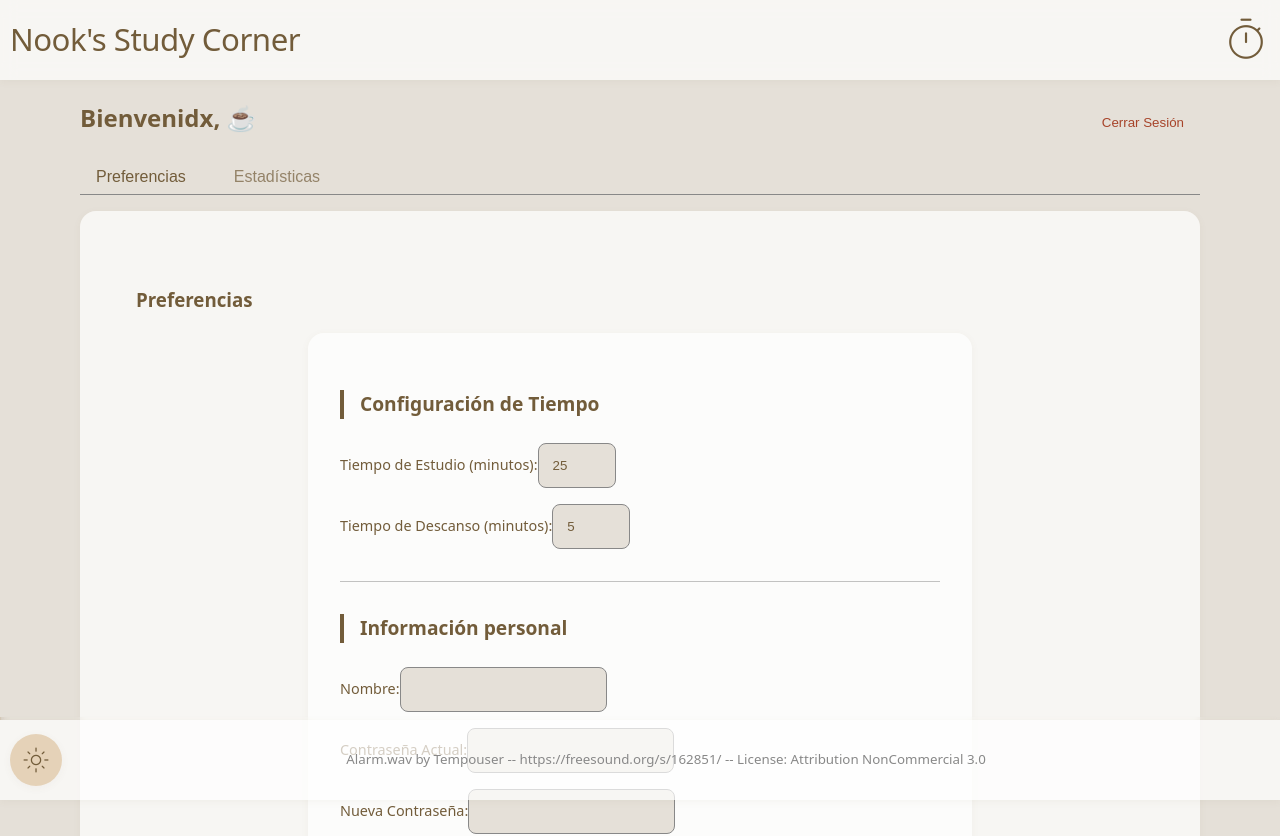
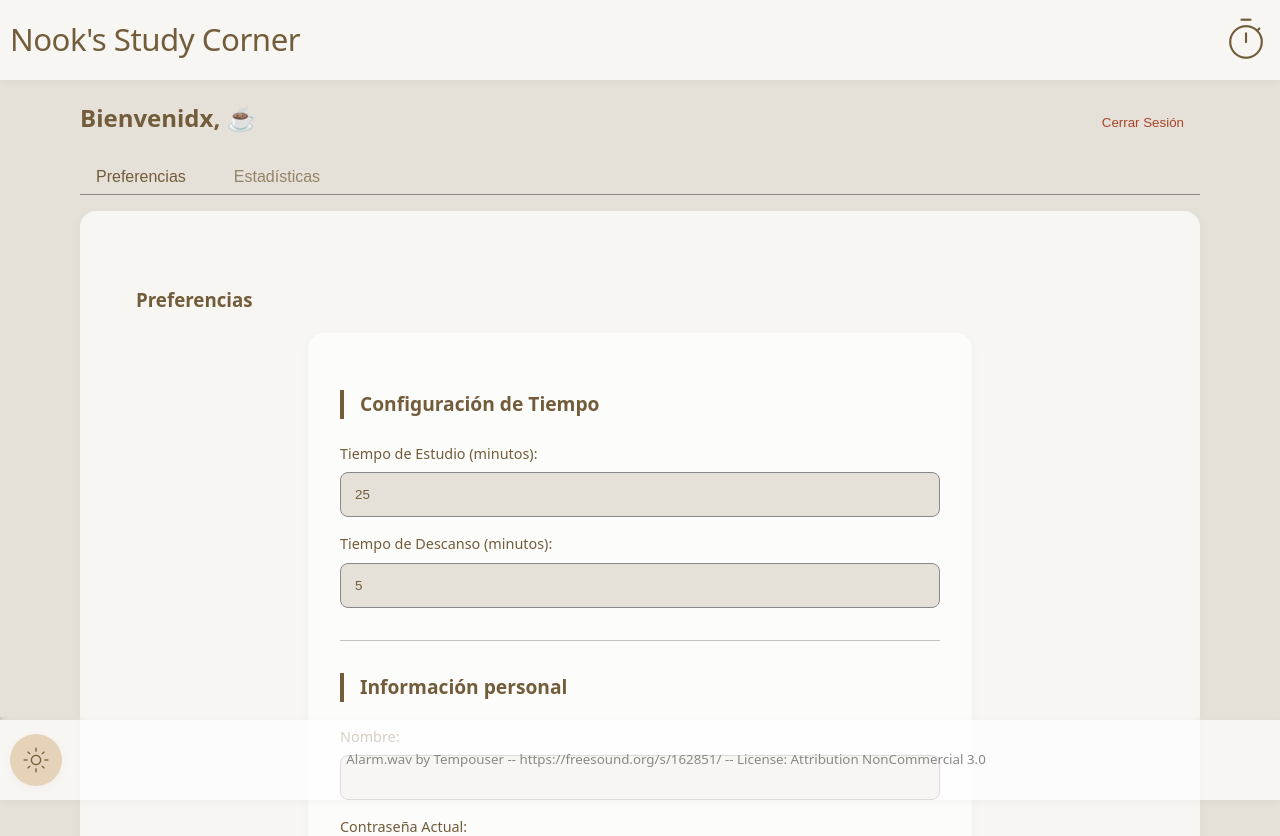
Before and after one commit to arantxaMain/nooks-study-corner-3.0, a React (Vite) app in the folder frontend/: page /user in a window 1280 px wide. Shown: the top 836 px of the page. Built offline with nearby package versions, Linux system fonts and the light colour scheme; a web font is replaced by a local one.

Commit message:
ajutes de diseño en form

```diff
--- a/frontend/src/styles/PreferencesTab.css
+++ b/frontend/src/styles/PreferencesTab.css
@@ -40,12 +40,16 @@
 
 .input-group {
     margin-bottom: 16px;
+    display: flex;
+    flex-direction: column;
 }
 
 .input-group label {
     color: var(--text-color);
     font-weight: 500;
     font-size: 0.9rem;
+    display: block;
+    margin-bottom: 0.5rem;
 }
 
 .input-group input {
```
Also changed, not shown: 1 other file (tests, documents, lock files or other folders).
